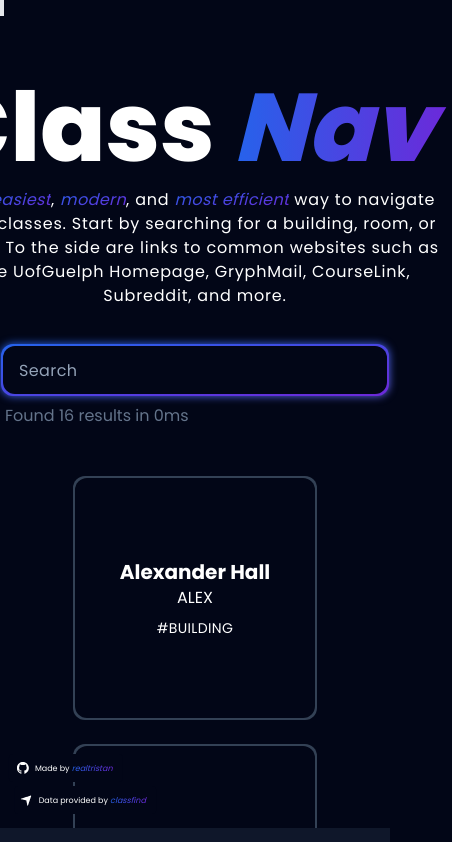
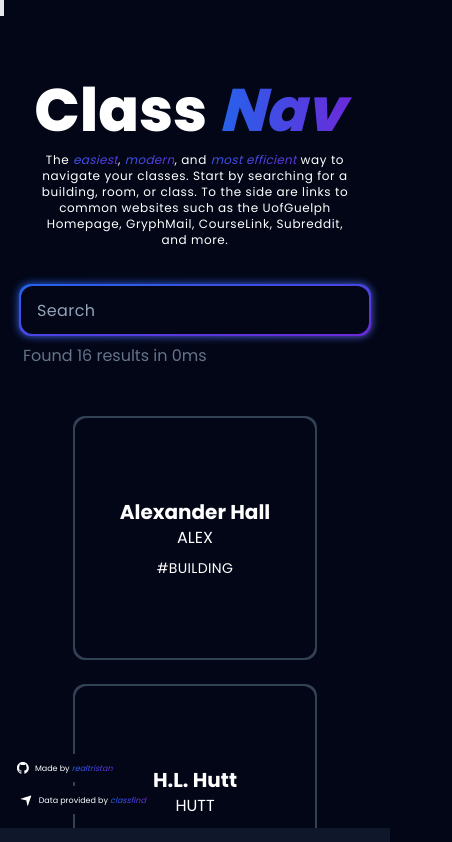
Before and after one commit to realTristan/classnav, a Next.js app: page / in a window 390 px wide. Shown: the top 842 px of the page, 452 px wide, since content can reach past the window. Built offline with nearby package versions, Linux system fonts and the light colour scheme.

Commit message:
cleaned up

```diff
--- a/app/components/GradientHeader.tsx
+++ b/app/components/GradientHeader.tsx
@@ -1,13 +1,13 @@
 export default function GradientHeader() {
   return (
     <header className="flex flex-col items-center justify-center text-center lg:w-1/2">
-      <h2 className="text-8xl font-black text-white">
+      <h2 className="xs:text-7xl text-6xl font-black text-white md:text-8xl">
         Class&nbsp;
         <mark className="bg-transparent bg-gradient-to-r from-blue-600 to-violet-700 bg-clip-text italic text-transparent">
           Nav&nbsp;
         </mark>
       </h2>
-      <p className="mt-3 font-medium tracking-wider text-white">
+      <p className="xs:text-base mt-3 text-xs font-medium tracking-wider text-white">
         The{" "}
         <mark className="bg-transparent bg-gradient-to-br from-blue-600 to-violet-700 bg-clip-text italic tracking-wide text-transparent">
           easiest
--- a/app/components/GradientSearchBar.tsx
+++ b/app/components/GradientSearchBar.tsx
@@ -27,7 +27,7 @@ export default function GradientSearchBar(props: GradientSearchBarProps) {
             props.results.set(result);
           }}
           placeholder="Search"
-          className="m-0.5 h-12 w-96 rounded-xl bg-slate-950 p-4 tracking-wide text-slate-400 ring-0 placeholder:text-slate-400 focus:outline-none focus:ring-0"
+          className="m-0.5 h-12 rounded-xl bg-slate-950 p-4 tracking-wide text-slate-400 ring-0 placeholder:text-slate-400 focus:outline-none focus:ring-0 sm:w-96"
         />
       </div>
       <p className="ml-1 mt-2 text-slate-500">
```
